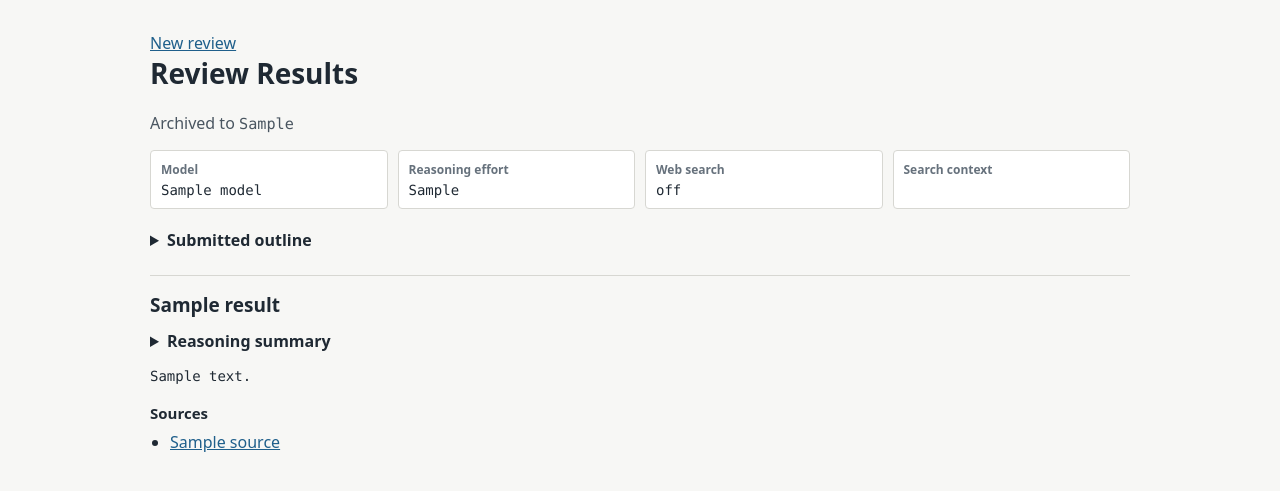
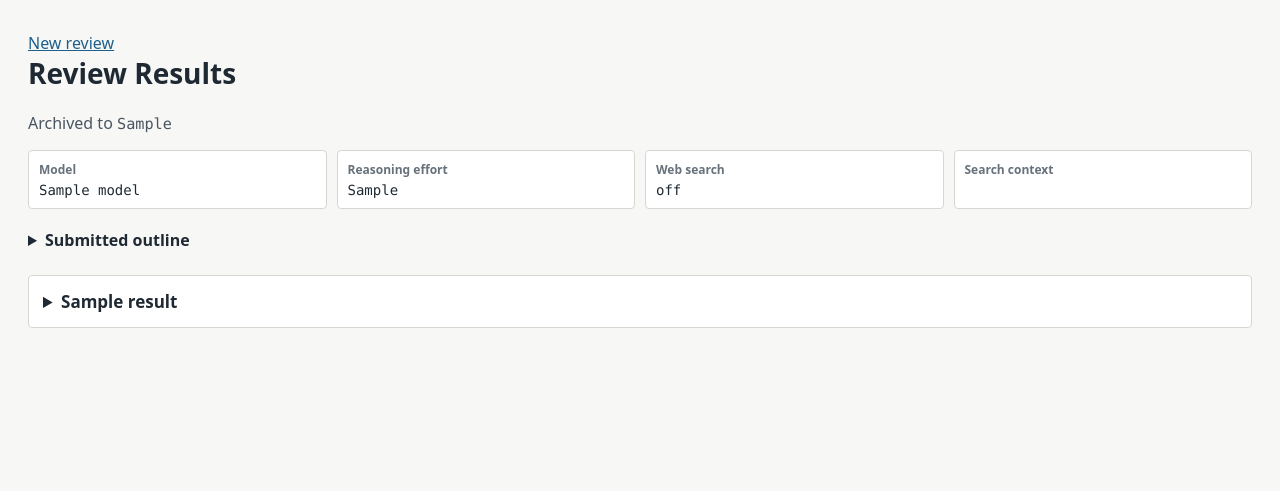
Before and after one commit to nwyin/pitch-deck-counsel, a Flask app: template templates/results.html in a window 1280 px wide. Shown: the top 491 px of the page. Run offline with Flask 3, Linux system fonts and the light colour scheme; the template is opened without the code that fills it: most values are stand-ins (such as "Sample title", 1, 10 or a date in 2020).

Commit message:
Restore accordion results layout

```diff
--- a/static/style.css
+++ b/static/style.css
@@ -6,9 +6,9 @@ body {
 }
 
 main {
-  max-width: 980px;
+  max-width: 1280px;
   margin: 32px auto;
-  padding: 0 20px;
+  padding: 0 28px;
 }
 
 h1 {
@@ -156,24 +156,25 @@ code {
 }
 
 .results-grid {
-  display: flex;
-  gap: 16px;
-  overflow-x: auto;
-  padding-bottom: 16px;
+  display: block;
 }
 
-.review-column {
-  flex: 0 0 520px;
-  align-self: flex-start;
-  max-height: 76vh;
-  overflow: auto;
+.artifact {
   padding: 14px;
   border: 1px solid #d7d7d2;
   border-radius: 4px;
   background: #ffffff;
 }
 
-.review-column.pending pre {
+.artifact + .artifact {
+  margin-top: 12px;
+}
+
+.artifact > summary {
+  font-size: 17px;
+}
+
+.artifact.pending pre {
   color: #66717c;
 }
 
@@ -188,7 +189,8 @@ h3 {
 }
 
 pre {
-  white-space: pre;
+  white-space: pre-wrap;
+  overflow-wrap: anywhere;
   overflow: auto;
   font: 14px/1.5 ui-monospace, SFMono-Regular, Menlo, Consolas, monospace;
 }
--- a/templates/results.html
+++ b/templates/results.html
@@ -34,8 +34,8 @@
   </details>
 
   {% for result in results %}
-    <section class="review">
-      <h2>{{ result.name }}</h2>
+    <details class="review artifact">
+      <summary>{{ result.name }}</summary>
       {% if result.reasoning_summary %}
         <details class="reasoning">
           <summary>Reasoning summary</summary>
@@ -51,6 +51,6 @@
           {% endfor %}
         </ul>
       {% endif %}
-    </section>
+    </details>
   {% endfor %}
 {% endblock %}
```
Also changed, not shown: templates/index.html (+17 -17 lines).
